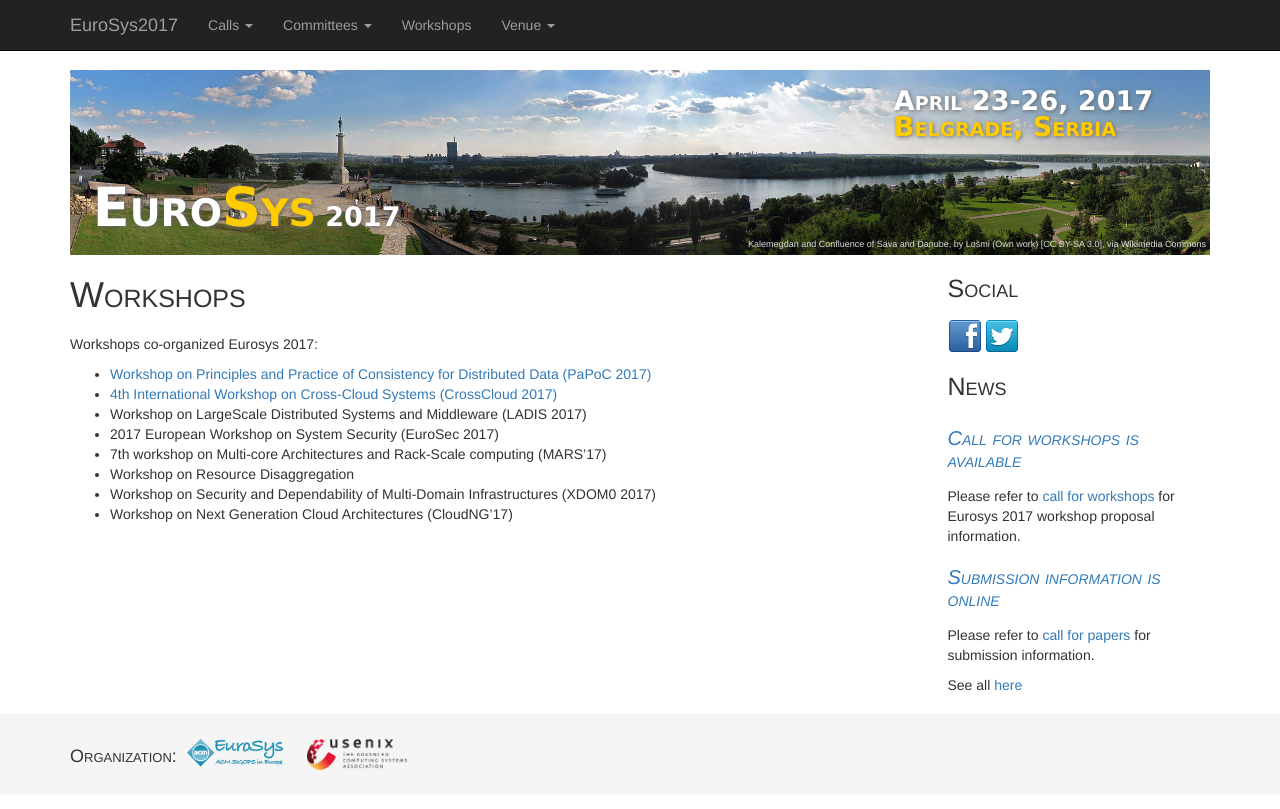
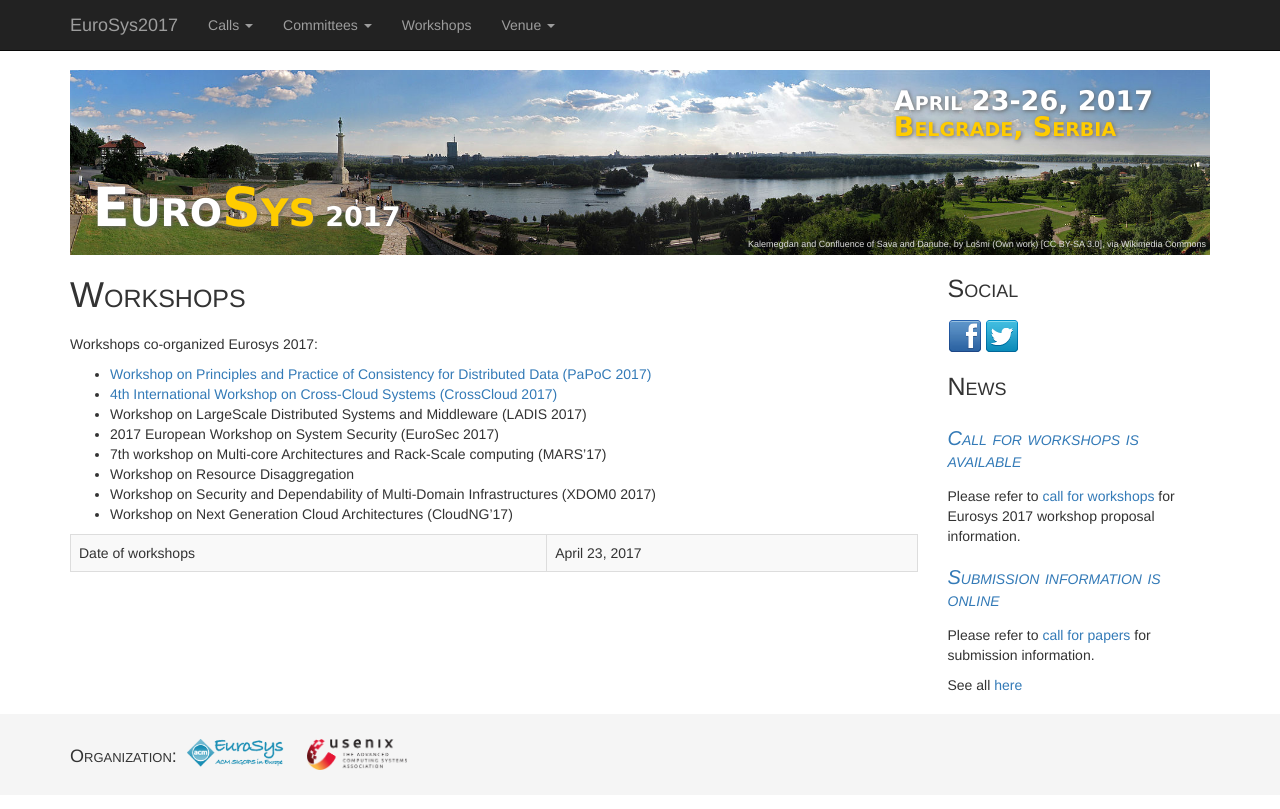
Before and after one commit to eurosys-chapter/2017, a Jekyll site: the page built from workshops.md, in a window 1280 px wide. Shown: the top 809 px of the page. Built offline with Jekyll 4.4.1, drawn with Linux system fonts in a browser that asks for light colours; nearby versions of some CDN libraries.

Commit message:
Signed-off-by: Marko Vukolic <mvu@zurich.ibm.com>

```diff
--- a/workshops.md
+++ b/workshops.md
@@ -16,3 +16,6 @@ Workshops co-organized Eurosys 2017:
 * Workshop on Resource Disaggregation
 * Workshop on Security and Dependability of Multi-Domain Infrastructures (XDOM0 2017)
 * Workshop on Next Generation Cloud Architectures (CloudNG'17)
+
+|Date of workshops								|April 23, 2017|
+{:class='table table-bordered table-striped'}
```
